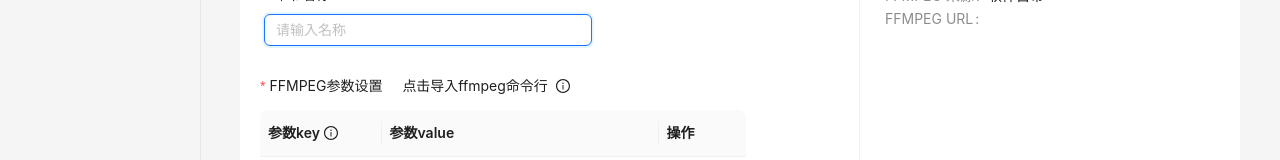
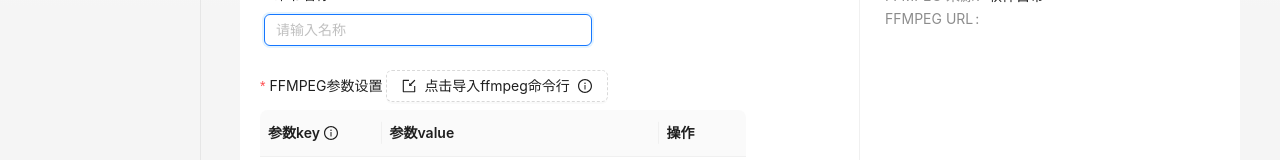
Before and after one commit to rebebuca/rebebuca, a React (Vite) app: page /project/new in a window 1280 px wide. Shown: the part 216-376 px from the top of the page. Built offline with nearby package versions, Linux system fonts and the light colour scheme.

Commit message:
依赖更新和UI改进
- 更新了`time`依赖至`0.3.36`版本，修复了相关的时间处理功能。
- 在项目新建页面添加了`dashed`样式的按钮，提升了用户界面的交互性。
- 重构了部分UI组件的导入，以支持新的图标使用。

```diff
--- a/src/pages/project/new/index.tsx
+++ b/src/pages/project/new/index.tsx
@@ -7,7 +7,7 @@
 import React, { useEffect, useRef, useState } from 'react'
 import type { ProColumns } from '@ant-design/pro-components'
 import { useSearchParams, useNavigate } from 'react-router-dom'
-import { FileOutlined, FolderOpenOutlined, InfoCircleOutlined } from '@ant-design/icons'
+import { FileOutlined, FolderOpenOutlined, ImportOutlined, InfoCircleOutlined } from '@ant-design/icons'
 import type { ProFormInstance, EditableFormInstance, ActionType } from '@ant-design/pro-components'
 import { EditableProTable, ProForm, ProFormText, ProCard } from '@ant-design/pro-components'
 import {
@@ -386,10 +386,11 @@
                         <div key="555">
                           {t('FFMPEG参数设置')}{' '}
                           <Button
-                            type="text"
+                            type="dashed"
                             onClick={() => {
                               showModal()
                             }}
+                            icon={<ImportOutlined />}
                           >
                             {t('点击导入ffmpeg命令行')}
                             <Tooltip placement="top" title={t('导入成功后会清空当前存在的参数')}>
```
Also changed, not shown: 2 other files (tests, documents, lock files or other folders).
